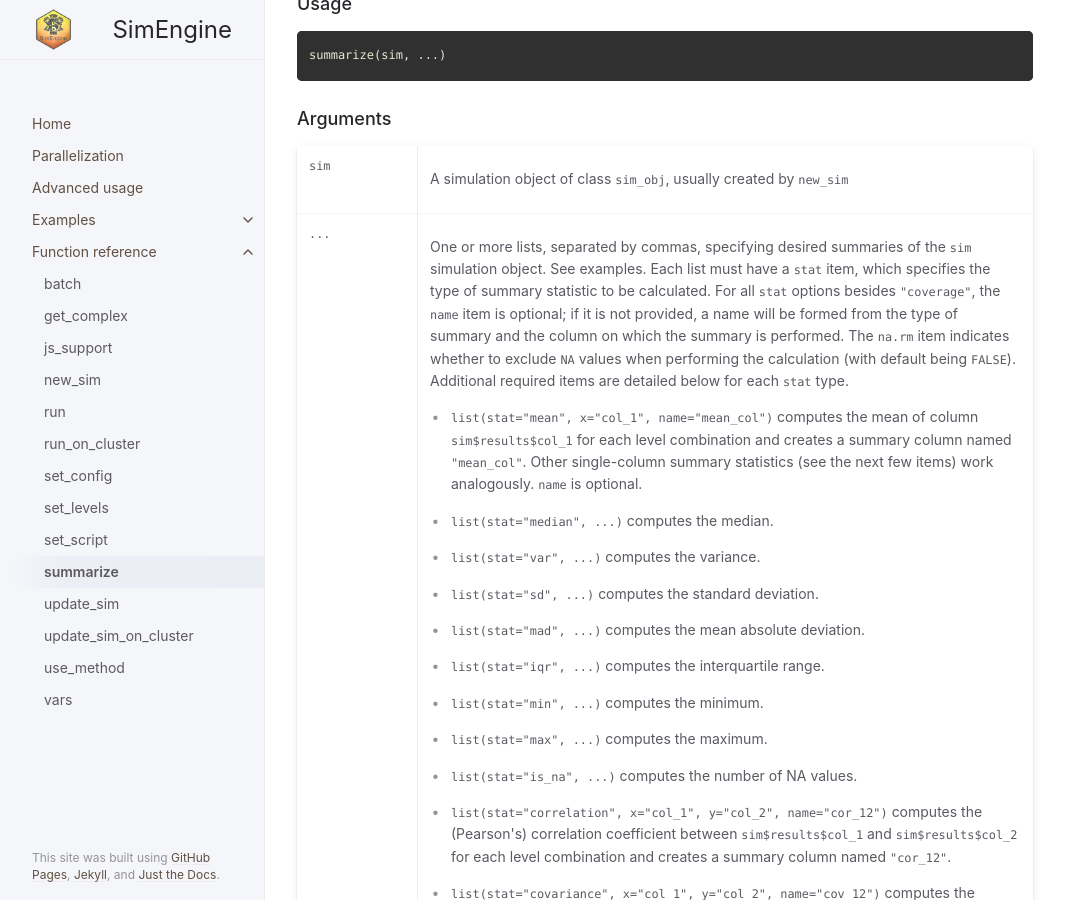
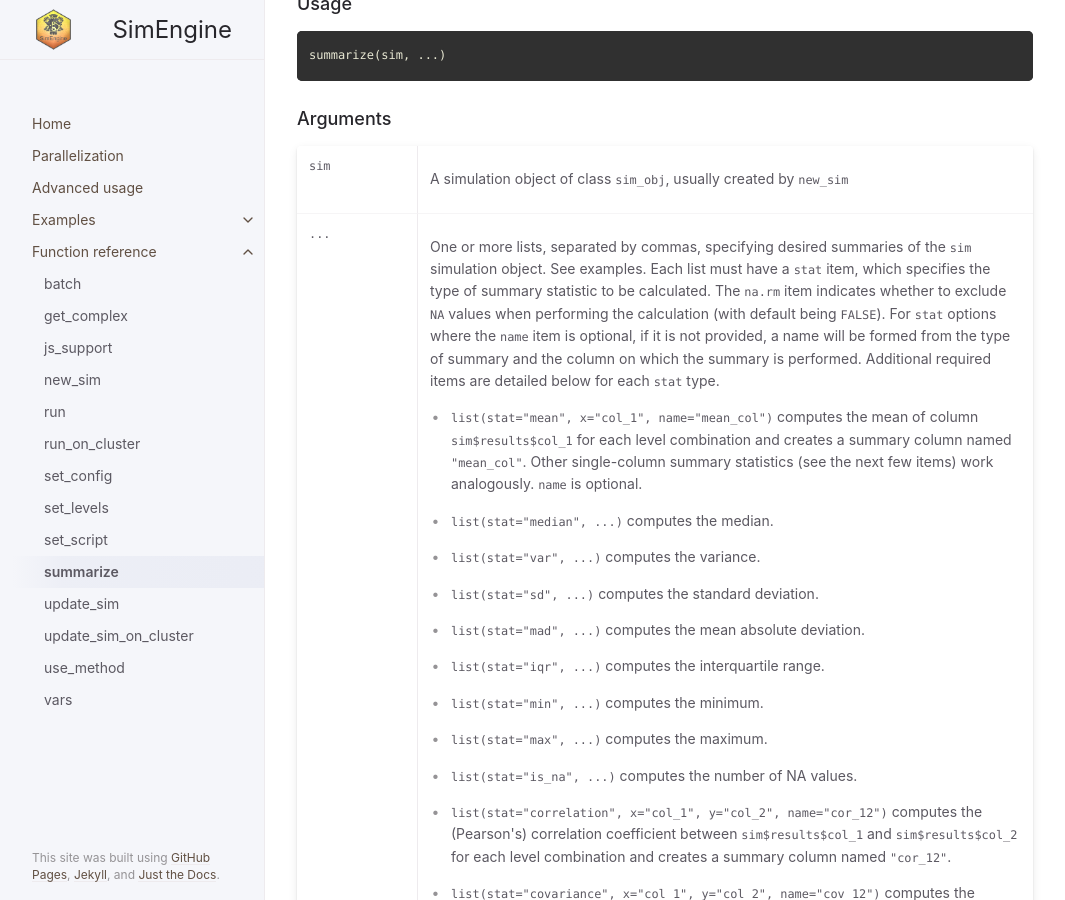
Before and after one commit to Avi-Kenny/SimEngine, a Jekyll site: the page built from docs/docs/function-reference/summarize.md, in a window 1280 px wide and 900 px high, scrolled down 404 px. Shown: the whole window, without its empty margins (107-1172 px from the left). Built offline with Jekyll 4.4.1, drawn with Linux system fonts in a browser that asks for light colours.

Commit message:
Update summarize.md

```diff
--- a/docs/docs/function-reference/summarize.md
+++ b/docs/docs/function-reference/summarize.md
@@ -39,10 +39,10 @@ summarize(sim, ...)
 <td>
 <p>One or more lists, separated by commas, specifying desired summaries of the <span style='font-family:&quot;SFMono-Regular&quot;,Menlo,Consolas,Monospace; font-size:0.85em'>sim</span>
 simulation object. See examples. Each list must have a <span style='font-family:&quot;SFMono-Regular&quot;,Menlo,Consolas,Monospace; font-size:0.85em'>stat</span> item, which specifies the type of summary statistic to
-be calculated. For all <span style='font-family:&quot;SFMono-Regular&quot;,Menlo,Consolas,Monospace; font-size:0.85em'>stat</span> options besides <span style='font-family:&quot;SFMono-Regular&quot;,Menlo,Consolas,Monospace; font-size:0.85em'>"coverage"</span>, the <span style='font-family:&quot;SFMono-Regular&quot;,Menlo,Consolas,Monospace; font-size:0.85em'>name</span> item is optional;
+be calculated. The <span style='font-family:&quot;SFMono-Regular&quot;,Menlo,Consolas,Monospace; font-size:0.85em'>na.rm</span> item indicates whether to exclude <span style='font-family:&quot;SFMono-Regular&quot;,Menlo,Consolas,Monospace; font-size:0.85em'>NA</span> values when performing the calculation (with
+default being <span style='font-family:&quot;SFMono-Regular&quot;,Menlo,Consolas,Monospace; font-size:0.85em'>FALSE</span>). For <span style='font-family:&quot;SFMono-Regular&quot;,Menlo,Consolas,Monospace; font-size:0.85em'>stat</span> options where the <span style='font-family:&quot;SFMono-Regular&quot;,Menlo,Consolas,Monospace; font-size:0.85em'>name</span> item is optional,
 if it is not provided, a name will be formed from the type of summary and the column on which the summary
-is performed. The <span style='font-family:&quot;SFMono-Regular&quot;,Menlo,Consolas,Monospace; font-size:0.85em'>na.rm</span> item indicates whether to exclude <span style='font-family:&quot;SFMono-Regular&quot;,Menlo,Consolas,Monospace; font-size:0.85em'>NA</span> values when performing the calculation (with
-default being <span style='font-family:&quot;SFMono-Regular&quot;,Menlo,Consolas,Monospace; font-size:0.85em'>FALSE</span>). Additional required items are detailed below for each <span style='font-family:&quot;SFMono-Regular&quot;,Menlo,Consolas,Monospace; font-size:0.85em'>stat</span> type.
+is performed. Additional required items are detailed below for each <span style='font-family:&quot;SFMono-Regular&quot;,Menlo,Consolas,Monospace; font-size:0.85em'>stat</span> type.
 </p>
 
 <ul>
```
